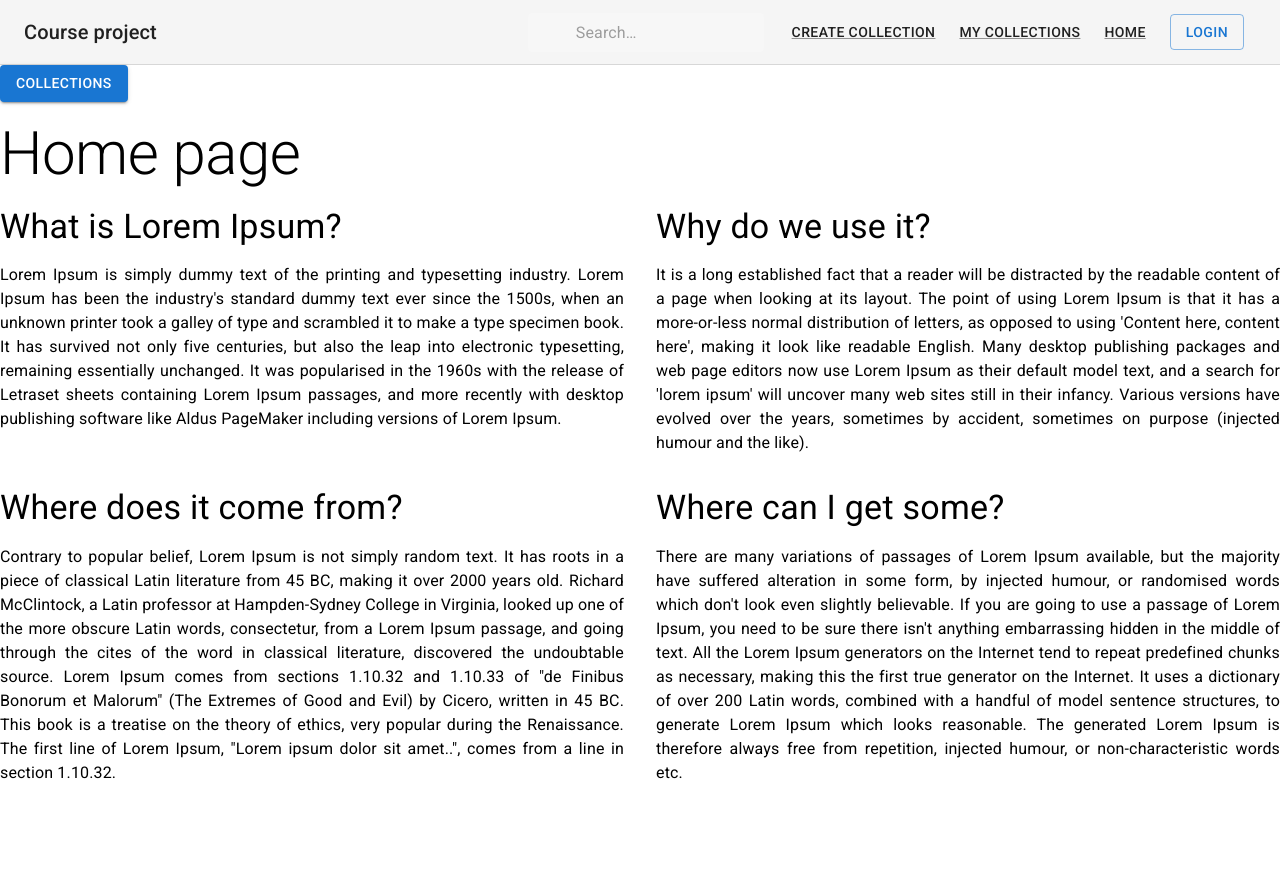
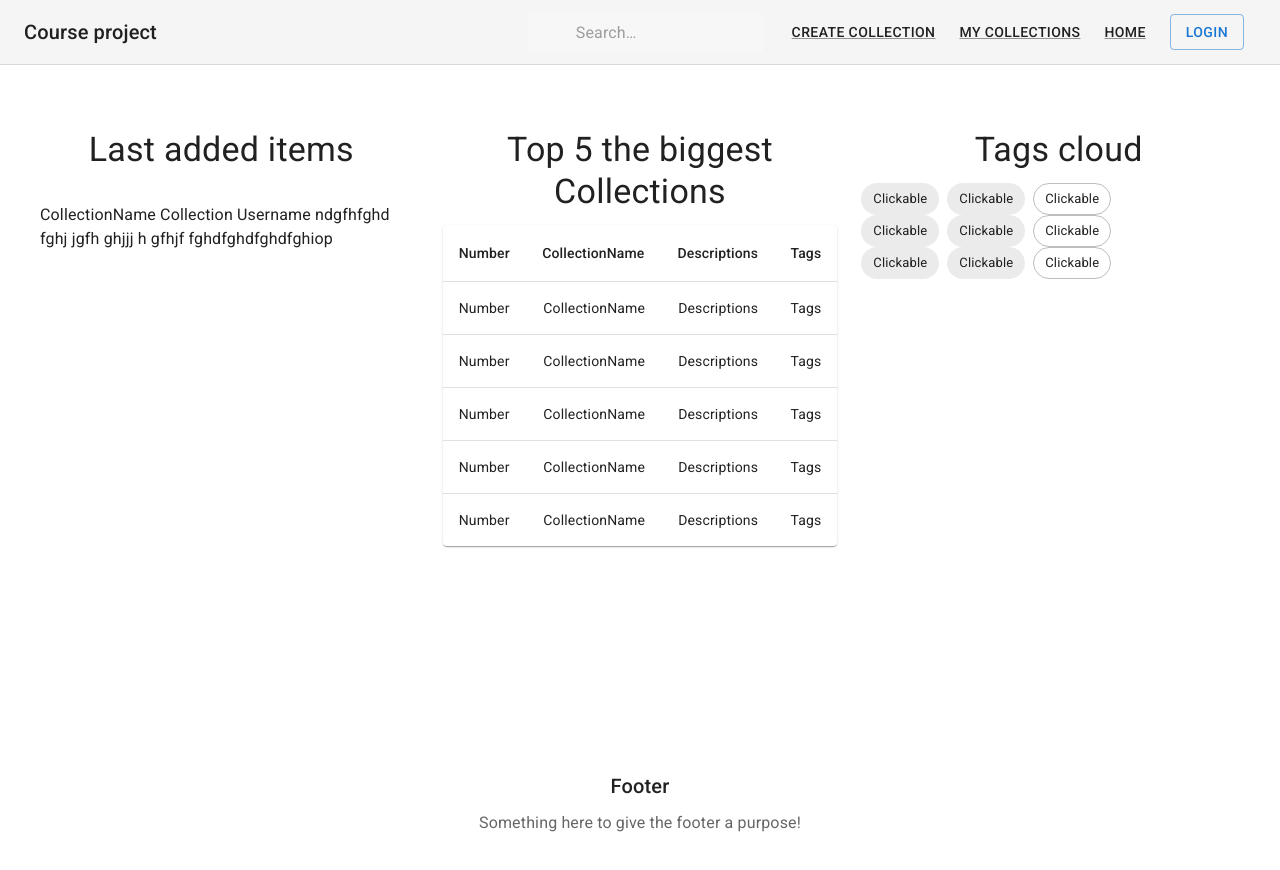
Before and after one commit to humblezxc/course-project, a React (Create React App) app in the folder frontend/: page / in a window 1280 px wide. Shown: the top 870 px of the page. Before the commit the page ends 800 px from the top, so only its background shows below. Built offline with nearby package versions, Linux system fonts and the light colour scheme.

Commit message:
Changed Home page styles

```diff
--- a/frontend/package.json
+++ b/frontend/package.json
@@ -1,6 +1,7 @@
 {
   "name": "frontend",
   "version": "0.1.0",
+  "proxy": "http://localhost:5000/",
   "private": true,
   "homepage": ".",
   "dependencies": {
--- a/frontend/src/app/home/Home.jsx
+++ b/frontend/src/app/home/Home.jsx
@@ -2,61 +2,210 @@ import React from "react";
 import { Typography } from "@mui/material";
 import Box from "@mui/material/Box";
 import Grid from "@mui/material/Grid";
-import Button from "@mui/material/Button";
-import routes from "../../shared/constants/routes";
+import ListItem from '@mui/material/ListItem';
+import List from '@mui/material/List';
+import ListItemText from '@mui/material/ListItemText';
+import CssBaseline from '@mui/material/CssBaseline';
+import Container from '@mui/material/Container';
+import Table from '@mui/material/Table';
 
+import TableBody from '@mui/material/TableBody';
+import TableCell from '@mui/material/TableCell';
+import TableContainer from '@mui/material/TableContainer';
+import TableHead from '@mui/material/TableHead';
+import TableRow from '@mui/material/TableRow';
+import Paper from '@mui/material/Paper';
+import Chip from '@mui/material/Chip';
+import Stack from '@mui/material/Stack';
+
+import { createTheme, ThemeProvider } from '@mui/material/styles';
+
+const theme = createTheme();
+
+const Collections = ['fasd', 'fasd', 'fasd', 'fasd', 'fasd']
 export default function Home() {
+
+    const handleClick = () => {
+        console.info('You clicked the Chip.');
+    };
     return (
-        <>
-            <Button key="index" variant="contained" href={routes.COLLECTIONS}>Collections</Button>
-            <Box my={2}>
-                <Typography variant="h2">Home page</Typography>
+        <ThemeProvider theme={theme}>
+            <CssBaseline />
+            <main>
+                <Box
+                    sx={{
+                        bgcolor: 'background.default',
+                        pt: 8,
+                        pb: 6,
+                    }}
+                >
+                    <Container maxWidth="xl">
+                        {/*<Typography*/}
+                        {/*    component="h1"*/}
+                        {/*    variant="h2"*/}
+                        {/*    align="center"*/}
+                        {/*    color="text.primary"*/}
+                        {/*    gutterBottom*/}
+                        {/*>*/}
+                        {/*    Home*/}
+                        {/*</Typography>*/}
+                        {/*<Container maxWidth="sm">*/}
+                        {/*    <Typography variant="h5" align="center" color="text.secondary" paragraph>*/}
+                        {/*        Something short and leading about the collection below—its contents,*/}
+                        {/*        the creator, etc. Make it short and sweet, but not too short so folks*/}
+                        {/*        don&apos;t simply skip over it entirely.*/}
+                        {/*    </Typography>*/}
+                        {/*    <Stack*/}
+                        {/*        sx={{ pt: 4 }}*/}
+                        {/*        direction="row"*/}
+                        {/*        spacing={2}*/}
+                        {/*        justifyContent="center"*/}
+                        {/*    >*/}
+                        {/*        <Button variant="contained">Main call to action</Button>*/}
+                        {/*        <Button variant="outlined">Secondary action</Button>*/}
+                        {/*    </Stack>*/}
+                        {/*</Container>*/}
+                        <Grid container spacing={3}>
+                            <Grid item xs={12} sm={4}>
+                                <Typography
+                                    component="h2"
+                                    variant="h4"
+                                    align='center'
+                                    color="text.primary"
+                                    gutterBottom
+                                >
+                                    Last added items
+                                </Typography>
+                                <Grid>
+                                    <List>
+                                        <ListItem>
+                                            <ListItemText
+                                                primary="CollectionName Collection Username ndgfhfghd fghj  jgfh ghjjj h gfhjf fghdfghdfghdfghiop"
+                                            />
+                                        </ListItem>
+                                    </List>
+                                </Grid>
+                            </Grid>
+                            <Grid item xs={12} sm={4}>
+                                <Typography
+                                    component="h2"
+                                    variant="h4"
+                                    align='center'
+                                    color="text.primary"
+                                    gutterBottom
+                                >
+                                    Top 5 the biggest Collections
+                                </Typography>
+                                <TableContainer component={Paper}>
+                                    <Table aria-label="simple table">
+                                        <TableHead>
+                                            <TableRow>
+                                                <TableCell>Number</TableCell>
+                                                <TableCell>CollectionName</TableCell>
+                                                <TableCell align="right">Descriptions</TableCell>
+                                                <TableCell align="right">Tags</TableCell>
+                                            </TableRow>
+                                        </TableHead>
+                                        <TableBody>
+                                            {Collections.map((row) => (
+                                                <TableRow
+                                                    key={row.name}
+                                                    sx={{ '&:last-child td, &:last-child th': { border: 0 } }}
+                                                >
+                                                    <TableCell component="th" scope="row">
+                                                        Number
+                                                    </TableCell>
+                                                    <TableCell align="right">CollectionName</TableCell>
+                                                    <TableCell align="right">Descriptions</TableCell>
+                                                    <TableCell align="right">Tags</TableCell>
+                                                </TableRow>
+                                            ))}
+                                        </TableBody>
+                                    </Table>
+                                </TableContainer>
+
+                            </Grid>
+                            <Grid item xs={12} sm={4}>
+                                <Typography
+                                    component="h2"
+                                    variant="h4"
+                                    align='center'
+                                    color="text.primary"
+                                    gutterBottom
+                                >
+                                    Tags cloud
+                                </Typography>
+
+                                <Stack direction="row" maxWidth="400px" spacing={1}>
+                                    <Chip label="Clickable" onClick={handleClick} />
+                                    <Chip label="Clickable" onClick={handleClick} />
+                                    <Chip label="Clickable" variant="outlined" onClick={handleClick} />
+                                </Stack>
+                                <Stack direction="row" maxWidth="400px" spacing={1}>
+                                    <Chip label="Clickable" onClick={handleClick} />
+                                    <Chip label="Clickable" onClick={handleClick} />
+                                    <Chip label="Clickable" variant="outlined" onClick={handleClick} />
+                                </Stack>
+                                <Stack direction="row" maxWidth="400px" spacing={1}>
+                                    <Chip label="Clickable" onClick={handleClick} />
+                                    <Chip label="Clickable" onClick={handleClick} />
+                                    <Chip label="Clickable" variant="outlined" onClick={handleClick} />
+                                </Stack>
+                            </Grid>
+                        </Grid>
+                    </Container>
+                </Box>
+                <Container sx={{ py: 8 }} maxWidth="md">
+                    {/* End hero unit */}
+                    {/*<Grid container spacing={4}>*/}
+                    {/*    {cards.map((card) => (*/}
+                    {/*        <Grid item key={card} xs={12} sm={6} md={4}>*/}
+                    {/*            <Card*/}
+                    {/*                sx={{ height: '100%', display: 'flex', flexDirection: 'column' }}*/}
+                    {/*            >*/}
+                    {/*                <CardMedia*/}
+                    {/*                    component="img"*/}
+                    {/*                    sx={{*/}
+                    {/*                        // 16:9*/}
+                    {/*                        pt: '56.25%',*/}
+                    {/*                    }}*/}
+                    {/*                    image="https://source.unsplash.com/random"*/}
+                    {/*                    alt="random"*/}
+                    {/*                />*/}
+                    {/*                <CardContent sx={{ flexGrow: 1 }}>*/}
+                    {/*                    <Typography gutterBottom variant="h5" component="h2">*/}
+                    {/*                        Heading*/}
+                    {/*                    </Typography>*/}
+                    {/*                    <Typography>*/}
+                    {/*                        This is a media card. You can use this section to describe the*/}
+                    {/*                        content.*/}
+                    {/*                    </Typography>*/}
+                    {/*                </CardContent>*/}
+                    {/*                <CardActions>*/}
+                    {/*                    <Button size="small">View</Button>*/}
+                    {/*                    <Button size="small">Edit</Button>*/}
+                    {/*                </CardActions>*/}
+                    {/*            </Card>*/}
+                    {/*        </Grid>*/}
+                    {/*    ))}*/}
+                    {/*</Grid>*/}
+                </Container>
+            </main>
+            {/* Footer */}
+            <Box sx={{ bgcolor: 'background.paper', p: 6 }} component="footer">
+                <Typography variant="h6" align="center" gutterBottom>
+                    Footer
+                </Typography>
+                <Typography
+                    variant="subtitle1"
+                    align="center"
+                    color="text.secondary"
+                    component="p"
+                >
+                    Something here to give the footer a purpose!
+                </Typography>
             </Box>
-            <Grid container spacing={4}>
-                <Grid item xs={12} md={6}>
-                    <Box>
-                        <Typography variant="h4">What is Lorem Ipsum?</Typography>
-                    </Box>
-                    <Box mt={2} textAlign="justify">
-                        <Typography variant="body1">
-                            Lorem Ipsum is simply dummy text of the printing and typesetting industry. Lorem Ipsum has been the industry's standard dummy text ever since the 1500s, when an unknown printer took a galley of type and scrambled it to make a type specimen book. It has survived not only five centuries, but also the leap into electronic typesetting, remaining essentially unchanged. It was popularised in the 1960s with the release of Letraset sheets containing Lorem Ipsum passages, and more recently with desktop publishing software like Aldus PageMaker including versions of Lorem Ipsum.
-                        </Typography>
-                    </Box>
-                </Grid>
-                <Grid item xs={12} md={6}>
-                    <Box>
-                        <Typography variant="h4">Why do we use it?</Typography>
-                    </Box>
-                    <Box mt={2} textAlign="justify">
-                        <Typography variant="body1">
-                            It is a long established fact that a reader will be distracted by the readable content of a page when looking at its layout. The point of using Lorem Ipsum is that it has a more-or-less normal distribution of letters, as opposed to using 'Content here, content here', making it look like readable English. Many desktop publishing packages and web page editors now use Lorem Ipsum as their default model text, and a search for 'lorem ipsum' will uncover many web sites still in their infancy. Various versions have evolved over the years, sometimes by accident, sometimes on purpose (injected humour and the like).
-                        </Typography>
-                    </Box>
-                </Grid>
-                <Grid item xs={12} md={6}>
-                    <Box>
-                        <Typography variant="h4">Where does it come from?</Typography>
-                    </Box>
-                    <Box mt={2} textAlign="justify">
-                        <Typography variant="body1">
-                            Contrary to popular belief, Lorem Ipsum is not simply random text. It has roots in a piece of classical Latin literature from 45 BC, making it over 2000 years old. Richard McClintock, a Latin professor at Hampden-Sydney College in Virginia, looked up one of the more obscure Latin words, consectetur, from a Lorem Ipsum passage, and going through the cites of the word in classical literature, discovered the undoubtable source. Lorem Ipsum comes from sections 1.10.32 and 1.10.33 of "de Finibus Bonorum et Malorum" (The Extremes of Good and Evil) by Cicero, written in 45 BC. This book is a treatise on the theory of ethics, very popular during the Renaissance. The first line of Lorem Ipsum, "Lorem ipsum dolor sit amet..", comes from a line in section 1.10.32.
-                        </Typography>
-                    </Box>
-                </Grid>
-                <Grid item xs={12} md={6}>
-                    <Box>
-                        <Typography variant="h4">Where can I get some?</Typography>
-                    </Box>
-                    <Box mt={2} textAlign="justify">
-                        <Typography variant="body1">
-                            There are many variations of passages of Lorem Ipsum available, but the majority have suffered alteration in some form, by injected humour, or randomised words which don't look even slightly believable. If you are going to use a passage of Lorem Ipsum, you need to be sure there isn't anything embarrassing hidden in the middle of text. All the Lorem Ipsum generators on the Internet tend to repeat predefined chunks as necessary, making this the first true generator on the Internet. It uses a dictionary of over 200 Latin words, combined with a handful of model sentence structures, to generate Lorem Ipsum which looks reasonable. The generated Lorem Ipsum is therefore always free from repetition, injected humour, or non-characteristic words etc.
-                        </Typography>
-                    </Box>
-                </Grid>
-            </Grid>
-
-
-
-        </>
+            {/* End footer */}
+        </ThemeProvider>
     );
 }
```
